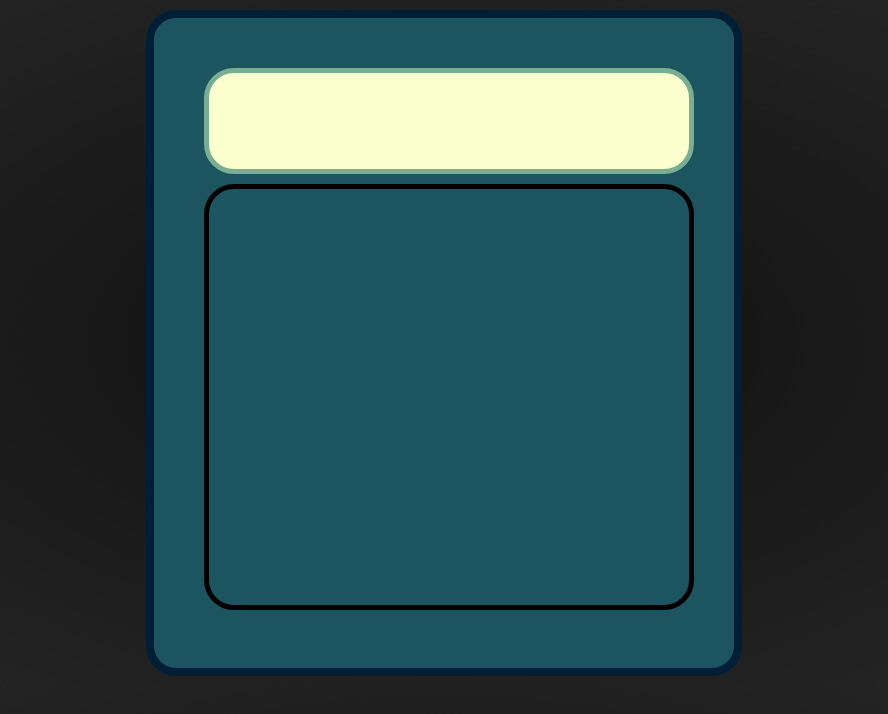
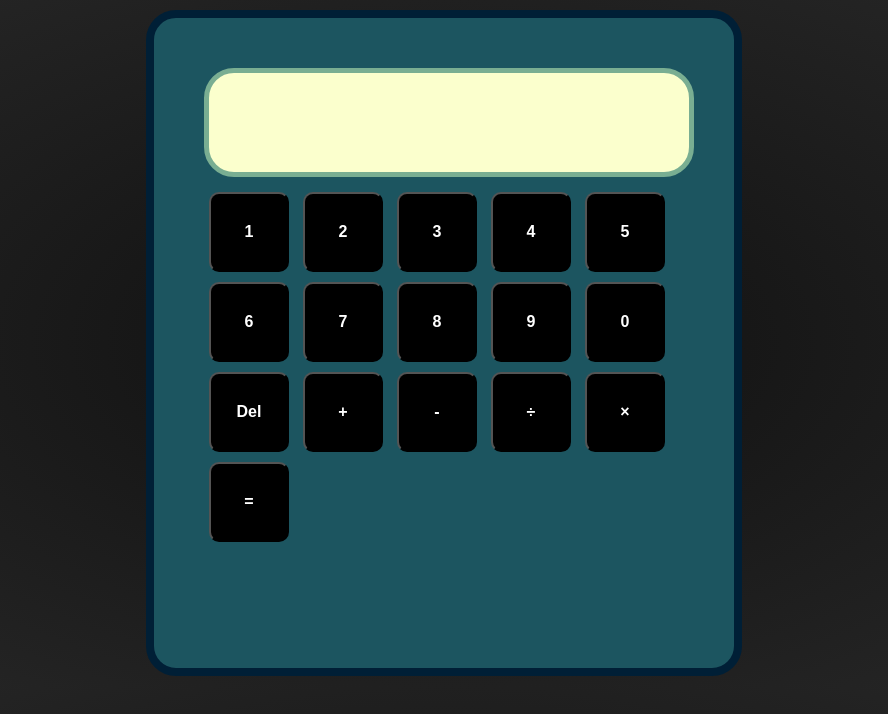
Before and after one commit to ElTomyDev/calculadora, a plain HTML site: page index.html in a window 1280 px wide. Shown: the whole page, without its empty margins (196-1084 px from the left). Drawn offline with Linux system fonts and the light colour scheme.

Commit message:
termine la calculadora

```diff
--- a/index.html
+++ b/index.html
@@ -9,11 +9,32 @@
 <body>
     <div class="calculator-container">
         <div class="calculator-view-calc">
-
+            <p id="calc-view"></p>
         </div>
         <div class="calculator-buttons-container">
-            <script src="script.js"><div class="calculator-buttons"></div></script>
+            <div class="number-buttons">
+                <button id="b-1" class="buttons" onclick="addNumber(1)">1</button>
+                <button id="b-2" class="buttons" onclick="addNumber(2)">2</button>
+                <button id="b-3" class="buttons" onclick="addNumber(3)">3</button>
+                <button id="b-4" class="buttons" onclick="addNumber(4)">4</button>
+                <button id="b-5" class="buttons" onclick="addNumber(5)">5</button>
+                <button id="b-6" class="buttons" onclick="addNumber(6)">6</button>
+                <button id="b-7" class="buttons" onclick="addNumber(7)">7</button>
+                <button id="b-8" class="buttons" onclick="addNumber(8)">8</button>
+                <button id="b-9" class="buttons" onclick="addNumber(9)">9</button>
+                <button id="b-0" class="buttons" onclick="addNumber(0)">0</button>
+            </div>
+            <div class="simbol-buttons">
+                <button id="b-del" class="buttons" onclick="cleanView()">Del</button>
+                <button id="b-sum" class="buttons" onclick="addSimbol(' + ')">+</button>
+                <button id="b-res" class="buttons" onclick="addSimbol(' - ')">-</button>
+                <button id="b-div" class="buttons" onclick="addSimbol(' ÷ ')">÷</button>
+                <button id="b-mul" class="buttons" onclick="addSimbol(' × ')">×</button>
+                <button id="b-mul" class="buttons" onclick="calcExpresion()">=</button>
+            </div>
         </div>
     </div>
+
+    <script src="script.js"></script>
 </body>
 </html>
--- a/script.js
+++ b/script.js
@@ -0,0 +1,50 @@
+let calcView = document.getElementById("calc-view");
+
+function addNumber(numberButton){
+    /*
+    PROPOSITO:
+        Agrega un numero a 'calcView' segun el numero *numberButton*
+        del boton precionado.
+    PRECONDICIONES:
+        Ninguna.
+    PARAMETROS:
+        - numberButton: Int. Numero del boton precionado
+    */
+    calcView.innerHTML += numberButton
+}
+
+function addSimbol(simbolButton){
+    /*
+    PROPOSITO:
+        Agrega un simbolo a 'calcView' segun el simbolo *simbolButton*
+        del boton precionado
+    PRECONDICIONES:
+        - Los caracteres lindantes a *simbolButton* deben ser espacios
+    PARAMETROS:
+        - simbolButton: Str. SImbolo del boton precionado.
+    */
+    calcView.innerHTML += simbolButton
+}
+
+function cleanView(){
+    /*
+    PROPOSITO:
+        Limpia lo que todo lo que hay en 'calcView'.
+    PRECONDICION:
+        Ninguna.
+    */
+   calcView.innerHTML = ""
+}
+
+function calcExpresion(){
+    /*
+    PROPOSITO:
+        Resuelve la expresion declarada en 'calcView'.
+    PRECONDICION:
+        Ninguna.
+    */
+        calcView.innerHTML = calcView.innerHTML.replaceAll("×","*")
+        calcView.innerHTML = calcView.innerHTML.replaceAll("÷","/")
+
+        calcView.innerHTML = eval(calcView.innerHTML)
+}
--- a/style.css
+++ b/style.css
@@ -28,11 +28,30 @@ body {
     border-radius: 30px;
     background-color: #fbffcd;
     margin-bottom: 10px;
+    align-content: center;
+    text-align: center;
+    padding-bottom: 3px;
 }
 
 .calculator-buttons-container {
-    width: 100%;
-    height: 26em;
-    border: 5px solid #000000;
-    border-radius: 30px;
+
 }
+
+.number-buttons {
+
+}
+
+.simbol-buttons {
+
+}
+
+.buttons {
+    color: #fff;
+    font-weight: bolder;
+    font-size: 16px;
+    margin: 5px;
+    width: 80px;
+    height: 80px;
+    background-color: #000000;
+    border-radius: 10px;
+}
```
